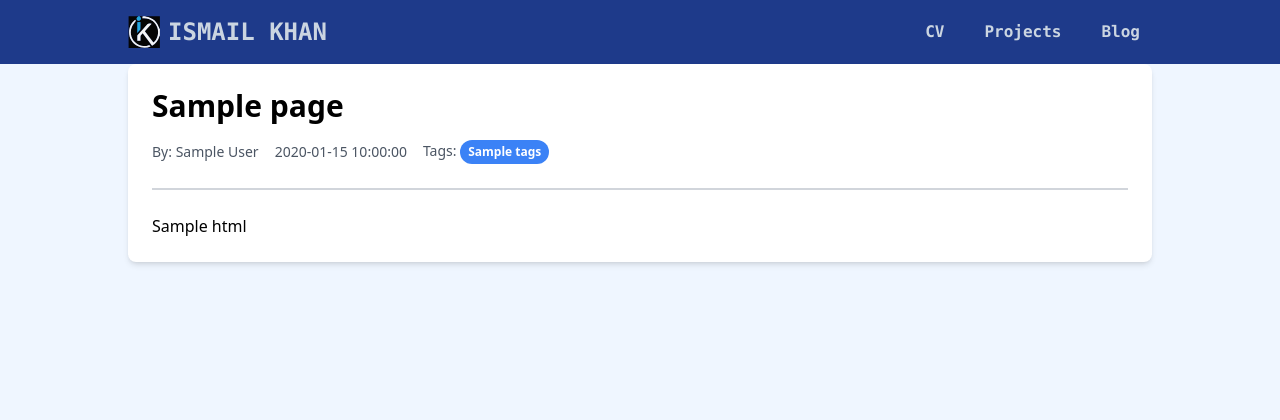
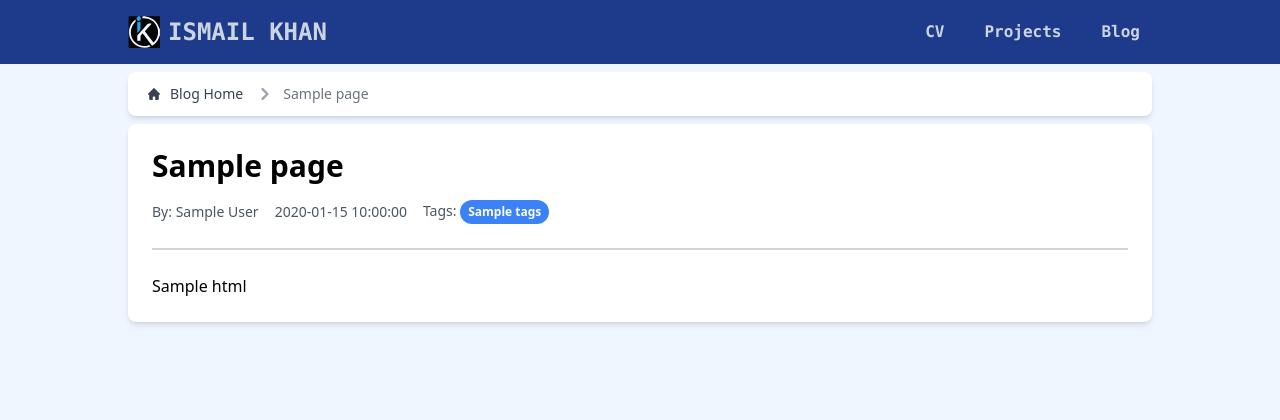
Before and after one commit to iikhan-dev/personal-site-flask, a Flask app: template templates/singlepost.html in a window 1280 px wide. Shown: the top 420 px of the page. Run offline with Flask 3, Linux system fonts and the light colour scheme; the template is opened without the code that fills it: most values are stand-ins (such as "Sample title", 1, 10 or a date in 2020); some libraries are stand-ins or nearby versions.

Commit message:
add breadcrumb component to singlepost.html

```diff
--- a/static/dist/css/output.css
+++ b/static/dist/css/output.css
@@ -605,6 +605,16 @@ video {
   margin-bottom: 2rem;
 }
 
+.mx-1 {
+  margin-left: 0.25rem;
+  margin-right: 0.25rem;
+}
+
+.my-2 {
+  margin-top: 0.5rem;
+  margin-bottom: 0.5rem;
+}
+
 .-ml-\[5px\] {
   margin-left: -5px;
 }
@@ -669,6 +679,10 @@ video {
   margin-right: 0.25rem;
 }
 
+.mr-2\.5 {
+  margin-right: 0.625rem;
+}
+
 .block {
   display: block;
 }
@@ -701,6 +715,10 @@ video {
   height: 1.5rem;
 }
 
+.h-3 {
+  height: 0.75rem;
+}
+
 .min-h-screen {
   min-height: 100vh;
 }
@@ -723,6 +741,10 @@ video {
 
 .w-6 {
   width: 1.5rem;
+}
+
+.w-3 {
+  width: 0.75rem;
 }
 
 .max-w-5xl {
@@ -767,6 +789,12 @@ video {
   margin-left: calc(1rem * calc(1 - var(--tw-space-x-reverse)));
 }
 
+.space-x-1 > :not([hidden]) ~ :not([hidden]) {
+  --tw-space-x-reverse: 0;
+  margin-right: calc(0.25rem * var(--tw-space-x-reverse));
+  margin-left: calc(0.25rem * calc(1 - var(--tw-space-x-reverse)));
+}
+
 .overflow-hidden {
   overflow: hidden;
 }
@@ -790,6 +818,10 @@ video {
 
 .border-2 {
   border-width: 2px;
+}
+
+.border {
+  border-width: 1px;
 }
 
 .border-b-0 {
@@ -836,6 +868,11 @@ video {
   border-color: rgb(245 245 245 / var(--tw-border-opacity));
 }
 
+.border-gray-200 {
+  --tw-border-opacity: 1;
+  border-color: rgb(229 231 235 / var(--tw-border-opacity));
+}
+
 .border-opacity-100 {
   --tw-border-opacity: 1;
 }
@@ -878,6 +915,11 @@ video {
 .bg-white {
   --tw-bg-opacity: 1;
   background-color: rgb(255 255 255 / var(--tw-bg-opacity));
+}
+
+.bg-gray-50 {
+  --tw-bg-opacity: 1;
+  background-color: rgb(249 250 251 / var(--tw-bg-opacity));
 }
 
 .object-contain {
@@ -936,6 +978,11 @@ video {
 .py-4 {
   padding-top: 1rem;
   padding-bottom: 1rem;
+}
+
+.px-5 {
+  padding-left: 1.25rem;
+  padding-right: 1.25rem;
 }
 
 .pl-1 {
@@ -1084,6 +1131,11 @@ video {
   color: rgb(255 255 255 / var(--tw-text-opacity));
 }
 
+.text-gray-400 {
+  --tw-text-opacity: 1;
+  color: rgb(156 163 175 / var(--tw-text-opacity));
+}
+
 .shadow-\[0_2px_15px_-3px_rgba\(0\2c 0\2c 0\2c 0\.07\)\2c 0_10px_20px_-2px_rgba\(0\2c 0\2c 0\2c 0\.04\)\] {
   --tw-shadow: 0 2px 15px -3px rgba(0,0,0,0.07),0 10px 20px -2px rgba(0,0,0,0.04);
   --tw-shadow-colored: 0 2px 15px -3px var(--tw-shadow-color), 0 10px 20px -2px var(--tw-shadow-color);
@@ -1127,11 +1179,21 @@ video {
   color: rgb(255 255 255 / var(--tw-text-opacity));
 }
 
+.hover\:text-blue-600:hover {
+  --tw-text-opacity: 1;
+  color: rgb(37 99 235 / var(--tw-text-opacity));
+}
+
 .hover\:underline:hover {
   text-decoration-line: underline;
 }
 
 @media (prefers-color-scheme: dark) {
+  .dark\:border-gray-700 {
+    --tw-border-opacity: 1;
+    border-color: rgb(55 65 81 / var(--tw-border-opacity));
+  }
+
   .dark\:border-opacity-50 {
     --tw-border-opacity: 0.5;
   }
@@ -1141,8 +1203,35 @@ video {
     background-color: rgb(64 64 64 / var(--tw-bg-opacity));
   }
 
+  .dark\:bg-gray-800 {
+    --tw-bg-opacity: 1;
+    background-color: rgb(31 41 55 / var(--tw-bg-opacity));
+  }
+
   .dark\:text-neutral-300 {
     --tw-text-opacity: 1;
     color: rgb(212 212 212 / var(--tw-text-opacity));
   }
+
+  .dark\:text-gray-400 {
+    --tw-text-opacity: 1;
+    color: rgb(156 163 175 / var(--tw-text-opacity));
+  }
+
+  .dark\:hover\:text-white:hover {
+    --tw-text-opacity: 1;
+    color: rgb(255 255 255 / var(--tw-text-opacity));
+  }
 }
+
+@media (min-width: 768px) {
+  .md\:ml-2 {
+    margin-left: 0.5rem;
+  }
+
+  .md\:space-x-3 > :not([hidden]) ~ :not([hidden]) {
+    --tw-space-x-reverse: 0;
+    margin-right: calc(0.75rem * var(--tw-space-x-reverse));
+    margin-left: calc(0.75rem * calc(1 - var(--tw-space-x-reverse)));
+  }
+}
--- a/templates/base.html
+++ b/templates/base.html
@@ -64,7 +64,7 @@
                         </li>
                         <li>
                             <a
-                                href="/blog"
+                                href="{{ url_for('blog')}}"
                                 class="font-bold hover:bg-orange-500 hover:text-white rounded-md px-3 py-2"
                                 >Blog</a
                             >
--- a/templates/singlepost.html
+++ b/templates/singlepost.html
@@ -2,6 +2,57 @@
 {% extends "base.html" %} {% block content %}
 
 <div>
+    <!-- Breadcrumb -->
+    <nav
+        class="flex px-5 py-3 bg-white rounded-lg shadow-md my-2"
+        aria-label="Breadcrumb"
+    >
+        <ol class="inline-flex items-center space-x-1 md:space-x-3">
+            <li class="inline-flex items-center">
+                <a
+                    href="{{ url_for('blog')}}"
+                    class="inline-flex items-center text-sm font-medium text-gray-700 hover:text-blue-600 dark:text-gray-400 dark:hover:text-white"
+                >
+                    <svg
+                        class="w-3 h-3 mr-2.5"
+                        aria-hidden="true"
+                        xmlns="http://www.w3.org/2000/svg"
+                        fill="currentColor"
+                        viewBox="0 0 20 20"
+                    >
+                        <path
+                            d="m19.707 9.293-2-2-7-7a1 1 0 0 0-1.414 0l-7 7-2 2a1 1 0 0 0 1.414 1.414L2 10.414V18a2 2 0 0 0 2 2h3a1 1 0 0 0 1-1v-4a1 1 0 0 1 1-1h2a1 1 0 0 1 1 1v4a1 1 0 0 0 1 1h3a2 2 0 0 0 2-2v-7.586l.293.293a1 1 0 0 0 1.414-1.414Z"
+                        />
+                    </svg>
+                    Blog Home
+                </a>
+            </li>
+            <li aria-current="page">
+                <div class="flex items-center">
+                    <svg
+                        class="w-3 h-3 mx-1 text-gray-400"
+                        aria-hidden="true"
+                        xmlns="http://www.w3.org/2000/svg"
+                        fill="none"
+                        viewBox="0 0 6 10"
+                    >
+                        <path
+                            stroke="currentColor"
+                            stroke-linecap="round"
+                            stroke-linejoin="round"
+                            stroke-width="2"
+                            d="m1 9 4-4-4-4"
+                        />
+                    </svg>
+                    <span
+                        class="ml-1 text-sm font-medium text-gray-500 md:ml-2 dark:text-gray-400"
+                        >{{ page.title }}</span
+                    >
+                </div>
+            </li>
+        </ol>
+    </nav>
+
     <div class="bg-white rounded-lg shadow-md p-6">
         <!-- Blog Title -->
         <h1 class="text-3xl font-semibold mb-4">{{ page.title }}</h1>
```
